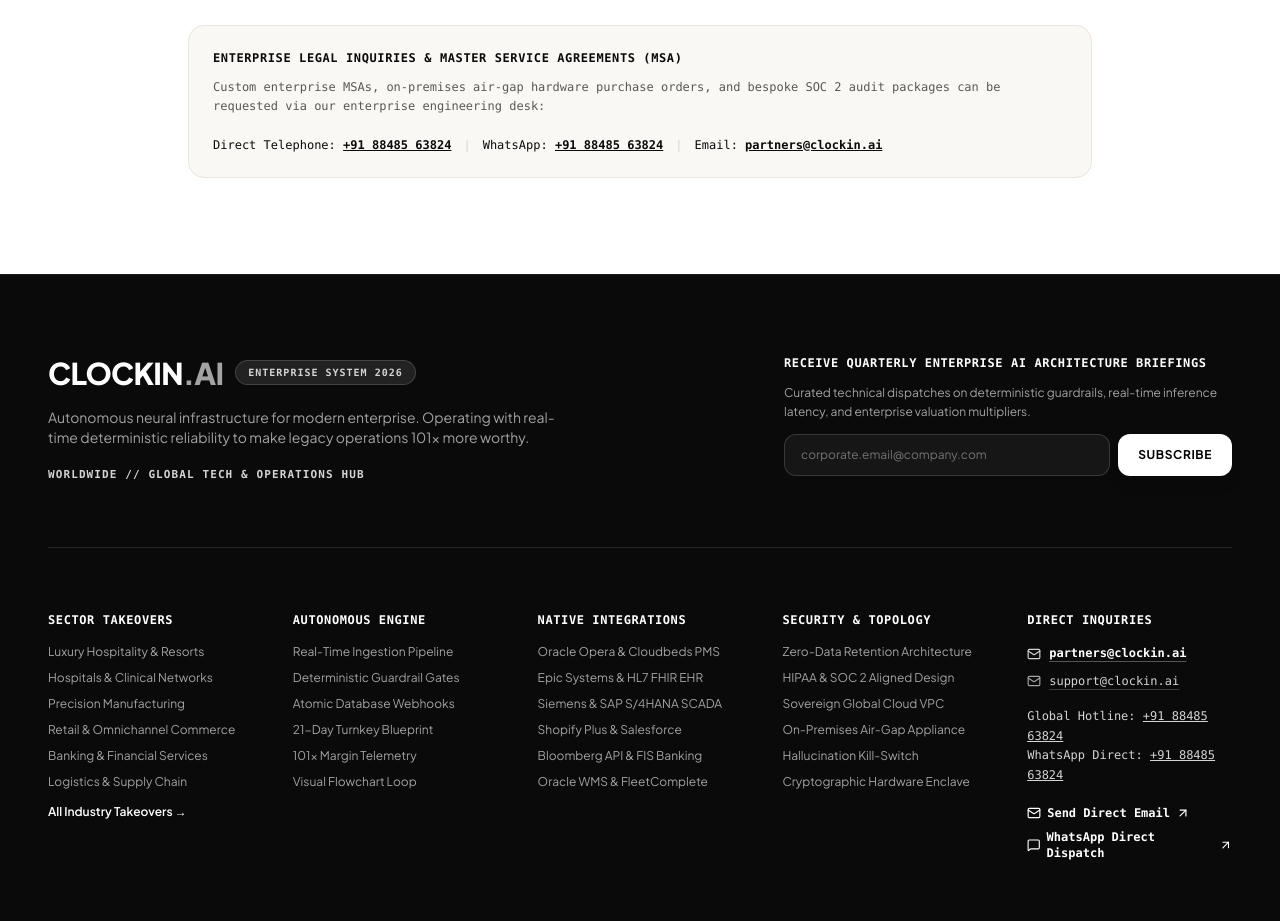
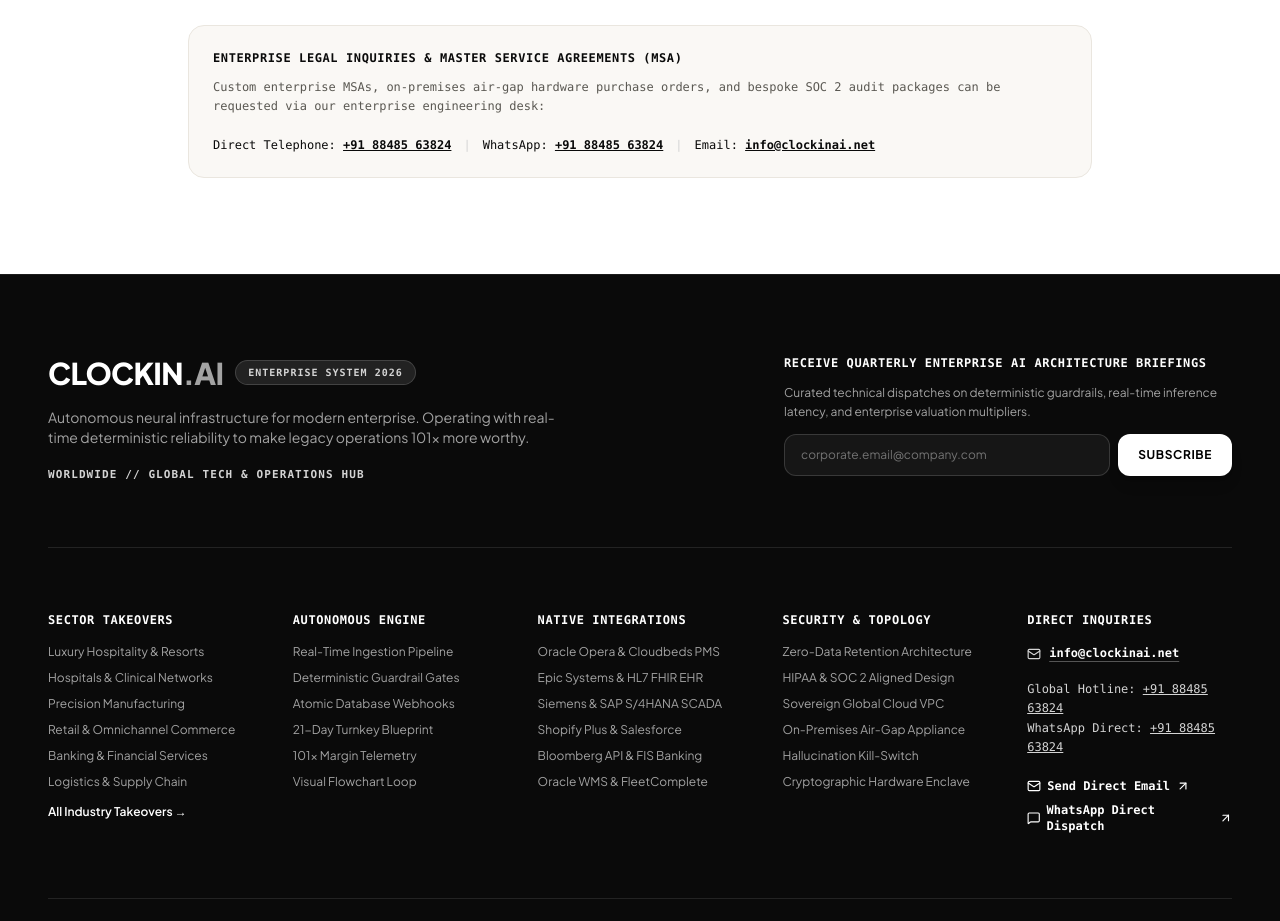
Before and after one commit to jainfierooo-rgb/CLOCK-IN, a Next.js app: page /terms in a window 1280 px wide. Shown: the part 1080-2001 px from the top of the page. Built offline with nearby package versions, Linux system fonts and the light colour scheme.

Commit message:
fix: update all email addresses across the site to info@clockinai.net

```diff
--- a/app/architecture/page.tsx
+++ b/app/architecture/page.tsx
@@ -688,7 +688,7 @@ export default function ArchitecturePage() {
             </a>
 
             <a
-              href="mailto:partners@clockin.ai?subject=Architecture%20Inquiry%20-%20Clockin%20AI&body=Hello%20Clockin%20AI%20Team%2C%0A%0AWe%20would%20like%20to%20inquire%20about%20your%20architecture%20and%20deployment%20process.%0A%0ACompany%3A%0APhone%3A"
+              href="mailto:info@clockinai.net?subject=Architecture%20Inquiry%20-%20Clockin%20AI&body=Hello%20Clockin%20AI%20Team%2C%0A%0AWe%20would%20like%20to%20inquire%20about%20your%20architecture%20and%20deployment%20process.%0A%0ACompany%3A%0APhone%3A"
               className="btn-dark-primary w-full sm:w-auto px-7 py-3.5 text-xs font-semibold uppercase tracking-wider flex items-center justify-center gap-2 cursor-pointer"
             >
               <Mail className="w-4 h-4 text-[#0A0A0A]" />
--- a/app/industries/[slug]/page.tsx
+++ b/app/industries/[slug]/page.tsx
@@ -533,7 +533,7 @@ export default async function IndustryDetailPage({ params }: { params: Promise<{
               </a>
 
               <a
-                href={`mailto:partners@clockin.ai?subject=Inquiry%20regarding%20Clockin%20AI%20for%20${encodeURIComponent(sector.name)}&body=Hello%20Clockin%20AI%20Team%2C%0A%0AWe%20would%20like%20to%20inquire%20about%20your%20AI%20solutions%20for%20${encodeURIComponent(sector.name)}.%0A%0ACompany%3A%0APhone%3A%0ARequirement%3A`}
+                href={`mailto:info@clockinai.net?subject=Inquiry%20regarding%20Clockin%20AI%20for%20${encodeURIComponent(sector.name)}&body=Hello%20Clockin%20AI%20Team%2C%0A%0AWe%20would%20like%20to%20inquire%20about%20your%20AI%20solutions%20for%20${encodeURIComponent(sector.name)}.%0A%0ACompany%3A%0APhone%3A%0ARequirement%3A`}
                 className="btn-dark-primary w-full sm:w-auto px-7 py-3.5 text-xs font-semibold uppercase tracking-wider flex items-center justify-center gap-2 cursor-pointer"
               >
                 <Mail className="w-4 h-4 text-[#0A0A0A]" />
--- a/app/privacy/page.tsx
+++ b/app/privacy/page.tsx
@@ -104,7 +104,7 @@ export default function PrivacyPage() {
             <div>Worldwide Tech &amp; Operations Hub</div>
             <div>Direct Telephone: <a href="tel:+918848563824" className="font-bold underline">+91 88485 63824</a></div>
             <div>Direct WhatsApp: <a href="https://wa.me/918848563824" className="font-bold underline">+91 88485 63824</a></div>
-            <div>Email: <a href="mailto:partners@clockin.ai?subject=Privacy%20Inquiry%20-%20Clockin%20AI" className="font-bold underline hover:text-[#5A5852]">partners@clockin.ai</a></div>
+            <div>Email: <a href="mailto:info@clockinai.net?subject=Privacy%20Inquiry%20-%20Clockin%20AI" className="font-bold underline hover:text-[#5A5852]">info@clockinai.net</a></div>
           </div>
         </section>
 
--- a/app/security/page.tsx
+++ b/app/security/page.tsx
@@ -142,7 +142,7 @@ export default function SecurityPage() {
             <div>Worldwide Tech &amp; Operations Hub</div>
             <div>Hotline: <a href="tel:+918848563824" className="font-bold underline">+91 88485 63824</a></div>
             <div>WhatsApp: <a href="https://wa.me/918848563824" className="font-bold underline">+91 88485 63824</a></div>
-            <div>Email: <a href="mailto:partners@clockin.ai?subject=Security%20Inquiry%20-%20Clockin%20AI" className="font-bold underline hover:text-[#5A5852]">partners@clockin.ai</a></div>
+            <div>Email: <a href="mailto:info@clockinai.net?subject=Security%20Inquiry%20-%20Clockin%20AI" className="font-bold underline hover:text-[#5A5852]">info@clockinai.net</a></div>
           </div>
         </section>
 
--- a/app/terms/page.tsx
+++ b/app/terms/page.tsx
@@ -96,7 +96,7 @@ export default function TermsPage() {
             <span className="hidden sm:inline text-neutral-300">|</span>
             <span>WhatsApp: <a href="https://wa.me/918848563824" className="font-bold underline">+91 88485 63824</a></span>
             <span className="hidden sm:inline text-neutral-300">|</span>
-            <span>Email: <a href="mailto:partners@clockin.ai?subject=Terms%20and%20SLA%20Inquiry%20-%20Clockin%20AI" className="font-bold underline">partners@clockin.ai</a></span>
+            <span>Email: <a href="mailto:info@clockinai.net?subject=Terms%20and%20SLA%20Inquiry%20-%20Clockin%20AI" className="font-bold underline">info@clockinai.net</a></span>
           </div>
         </section>
 
--- a/components/FinalCta.tsx
+++ b/components/FinalCta.tsx
@@ -67,11 +67,11 @@ export default function FinalCta() {
           <motion.a
             whileHover={{ scale: 1.02 }}
             whileTap={{ scale: 0.98 }}
-            href="mailto:partners@clockin.ai?subject=Inquiry%20regarding%20Clockin%20AI%20Services&body=Hello%20Clockin%20AI%20Team%2C%0A%0AWe%20would%20like%20to%20inquire%20about%20custom%20AI%20services.%0A%0ACompany%20Name%3A%0AContact%20Phone%3A%0ABusiness%20Need%3A"
+            href="mailto:info@clockinai.net?subject=Inquiry%20regarding%20Clockin%20AI%20Services&body=Hello%20Clockin%20AI%20Team%2C%0A%0AWe%20would%20like%20to%20inquire%20about%20custom%20AI%20services.%0A%0ACompany%20Name%3A%0AContact%20Phone%3A%0ABusiness%20Need%3A"
             className="btn-dark-primary w-full sm:w-auto px-7 py-3.5 text-xs font-semibold uppercase tracking-wider flex items-center justify-center gap-2 cursor-pointer"
           >
             <Mail className="w-4 h-4 text-[#0A0A0A]" />
-            <span>Email partners@clockin.ai</span>
+            <span>Email info@clockinai.net</span>
           </motion.a>
         </div>
 
--- a/components/Footer.tsx
+++ b/components/Footer.tsx
@@ -250,20 +250,12 @@ export default function Footer() {
             <div className="text-xs text-neutral-400 space-y-3 leading-relaxed font-mono">
               <div className="space-y-2">
                 <a
-                  href="mailto:partners@clockin.ai?subject=Inquiry%20regarding%20Clockin%20AI%20Services&body=Hello%20Clockin%20AI%20Team%2C%0A%0AWe%20are%20interested%20in%20exploring%20custom%20AI%20services%20for%20our%20operations.%0A%0ACompany%3A%0APhone%3A%0ABrief%20Requirement%3A"
+                  href="mailto:info@clockinai.net?subject=Inquiry%20regarding%20Clockin%20AI%20Services&body=Hello%20Clockin%20AI%20Team%2C%0A%0AWe%20are%20interested%20in%20exploring%20custom%20AI%20services%20for%20our%20operations.%0A%0ACompany%3A%0APhone%3A%0ABrief%20Requirement%3A"
                   className="flex items-center gap-2 text-white font-semibold hover:text-neutral-300 transition-colors group cursor-pointer"
-                  title="Send email to partners@clockin.ai"
+                  title="Send email to info@clockinai.net"
                 >
                   <Mail className="w-3.5 h-3.5 text-neutral-300 group-hover:text-white shrink-0" />
-                  <span className="underline decoration-white/30 underline-offset-4 group-hover:decoration-white">partners@clockin.ai</span>
-                </a>
-                <a
-                  href="mailto:support@clockin.ai?subject=Support%20Request%20-%20Clockin%20AI"
-                  className="flex items-center gap-2 text-neutral-300 hover:text-white transition-colors group cursor-pointer"
-                  title="Send email to support@clockin.ai"
-                >
-                  <Mail className="w-3.5 h-3.5 text-neutral-400 group-hover:text-white shrink-0" />
-                  <span className="underline decoration-white/20 underline-offset-4 group-hover:decoration-white">support@clockin.ai</span>
+                  <span className="underline decoration-white/30 underline-offset-4 group-hover:decoration-white">info@clockinai.net</span>
                 </a>
               </div>
 
@@ -274,7 +266,7 @@ export default function Footer() {
 
               <div className="pt-2 flex flex-col gap-2">
                 <a
-                  href="mailto:partners@clockin.ai?subject=Direct%20Inquiry%20-%20Clockin%20AI"
+                  href="mailto:info@clockinai.net?subject=Direct%20Inquiry%20-%20Clockin%20AI"
                   className="inline-flex items-center gap-1.5 text-xs font-bold text-white hover:text-neutral-300 transition-colors"
                 >
                   <Mail className="w-3.5 h-3.5 text-white" />
--- a/components/Hero.tsx
+++ b/components/Hero.tsx
@@ -126,7 +126,7 @@ export default function Hero() {
             </a>
 
             <a
-              href="mailto:partners@clockin.ai?subject=Inquiry%20regarding%20Clockin%20AI%20Services&body=Hello%20Clockin%20AI%20Team%2C%0A%0AWe%20would%20like%20to%20learn%20more%20about%20your%20custom%20AI%20engineering%20services.%0A%0ACompany%3A%0APhone%3A%0ARequirement%3A"
+              href="mailto:info@clockinai.net?subject=Inquiry%20regarding%20Clockin%20AI%20Services&body=Hello%20Clockin%20AI%20Team%2C%0A%0AWe%20would%20like%20to%20learn%20more%20about%20your%20custom%20AI%20engineering%20services.%0A%0ACompany%3A%0APhone%3A%0ARequirement%3A"
               className="btn-dark-primary w-full sm:w-auto px-6 py-3 text-xs font-semibold uppercase tracking-wider flex items-center justify-center gap-2 shadow-xs cursor-pointer"
             >
               <Mail className="w-4 h-4" />
--- a/components/IndustriesSection.tsx
+++ b/components/IndustriesSection.tsx
@@ -187,11 +187,11 @@ export default function IndustriesSection() {
               </a>
 
               <a
-                href="mailto:partners@clockin.ai?subject=Inquiry%20regarding%20Custom%20Industry%20Takeover%20-%20Clockin%20AI&body=Hello%20Clockin%20AI%20Team%2C%0A%0AWe%20would%20like%20to%20discuss%20custom%20AI%20services%20for%20our%20enterprise.%0A%0ACompany%20Name%3A%0AIndustry%2FSector%3A%0APrimary%20Operational%20Bottleneck%3A"
+                href="mailto:info@clockinai.net?subject=Inquiry%20regarding%20Custom%20Industry%20Takeover%20-%20Clockin%20AI&body=Hello%20Clockin%20AI%20Team%2C%0A%0AWe%20would%20like%20to%20discuss%20custom%20AI%20services%20for%20our%20enterprise.%0A%0ACompany%20Name%3A%0AIndustry%2FSector%3A%0APrimary%20Operational%20Bottleneck%3A"
                 className="btn-dark-primary px-6 py-3.5 text-xs font-semibold uppercase tracking-wider text-center flex items-center justify-center gap-2 cursor-pointer"
               >
                 <Mail className="w-4 h-4 text-[#0A0A0A]" />
-                <span>Email Our Team (partners@clockin.ai)</span>
+                <span>Email Our Team (info@clockinai.net)</span>
               </a>
             </div>
 
--- a/components/Navbar.tsx
+++ b/components/Navbar.tsx
@@ -168,11 +168,11 @@ export default function Navbar() {
                 </a>
 
                 <a
-                  href="mailto:partners@clockin.ai?subject=Inquiry%20regarding%20Clockin%20AI%20Services&body=Hello%20Clockin%20AI%20Team%2C%0A%0AWe%20would%20like%20to%20inquire%20about%20custom%20AI%20services.%0A%0ACompany%3A%0APhone%3A%0ARequirement%3A"
+                  href="mailto:info@clockinai.net?subject=Inquiry%20regarding%20Clockin%20AI%20Services&body=Hello%20Clockin%20AI%20Team%2C%0A%0AWe%20would%20like%20to%20inquire%20about%20custom%20AI%20services.%0A%0ACompany%3A%0APhone%3A%0ARequirement%3A"
                   className="w-full text-center py-3 btn-dark-primary text-xs font-semibold uppercase tracking-wider flex items-center justify-center gap-2 shadow-xs"
                 >
                   <Mail className="w-4 h-4" />
-                  <span>Email partners@clockin.ai</span>
+                  <span>Email info@clockinai.net</span>
                 </a>
 
                 <div className="text-center text-[10px] font-mono text-[#7A7770] pt-1 uppercase">
```
